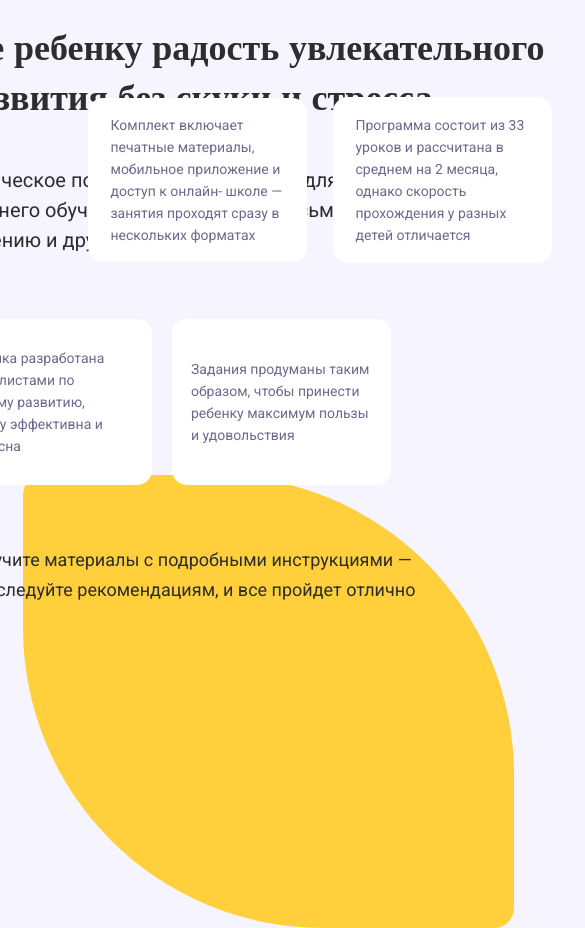
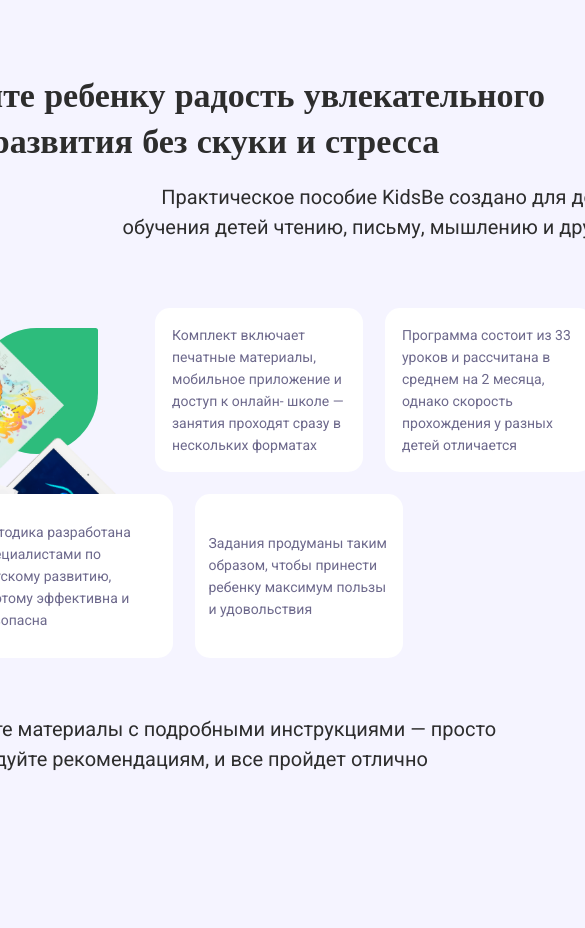
Before and after one commit to janettadev/kidsbe, a React (Create React App) app: page / in a window 390 px wide. Shown: the top 928 px of the page, 585 px wide, since content can reach past the window. After the commit the page ends 851 px from the top, so only its background shows below. Built offline with nearby package versions, Linux system fonts and the light colour scheme.

Commit message:
style section2

```diff
--- a/src/App.scss
+++ b/src/App.scss
@@ -173,3 +173,108 @@ a {
 		}
 	}
 }
+
+@media (max-width: 770px) {
+	.container {
+		width: 770px;
+		max-width: 100%;
+		margin: 0 auto;
+	}
+	#open {
+		padding: 50px 0;
+		.open {
+			position: relative;
+			h1 {
+				font-size: 34px;
+				font-weight: 700;
+				line-height: 46px;
+				margin-left: 40px;
+			}
+			&--info {
+				margin-top: 80px;
+				&__img {
+					margin-left: -520px;
+					img {
+						width: 500.06px;
+						height: 500.79px;
+						margin: 50px 0 0 -30px;
+					}
+					&--rectangle1 {
+						width: 123px;
+						height: 126px;
+						left: 300px;
+						top: 120px;
+						border-radius: 120px 5px 120px 120px;
+					}
+					&--rectangle2 {
+						border-radius: 20px 300px 20px 300px;
+						width: 310px;
+						height: 286px;
+						top: 160px;
+						left: 50px;
+					}
+					&--text1 {
+						width: 208px;
+						height: 164px;
+						left: 480px;
+						top: 100px;
+						p {
+							font-size: 14px;
+							line-height: 22px;
+						}
+					}
+					&--text2 {
+						width: 208px;
+						height: 164px;
+						left: 710px;
+						top: 100px;
+						p {
+							font-size: 14px;
+							line-height: 22px;
+						}
+					}
+				}
+				&__content {
+					margin-top: -100px;
+					h2 {
+						position: absolute;
+						top: 115px;
+						left: 120px;
+						font-size: 20px;
+						font-weight: 400;
+						width: 600px;
+						text-align: center;
+					}
+					&--blocks {
+						position: absolute;
+						top: 380px;
+						right: -13px;
+						gap: 22px;
+						&__block1 {
+							width: 208px;
+							height: 164px;
+						}
+						&__block2 {
+							width: 208px;
+							height: 164px;
+						}
+					}
+					h3 {
+						display: none;
+					}
+				}
+			}
+			h4 {
+				display: block;
+				color: rgb(45, 45, 45);
+				font-family: Roboto;
+				font-size: 20px;
+				font-weight: 400;
+				line-height: 30px;
+				text-align: center;
+				margin-top: -50px;
+				width: 620px;
+			}
+		}
+	}
+}
--- a/src/components/section#2/Open.js
+++ b/src/components/section#2/Open.js
@@ -55,6 +55,10 @@ const Open = () => {
 							</h3>
 						</div>
 					</div>
+					<h4>
+						Вы получите материалы с подробными инструкциями — просто
+						следуйте рекомендациям, и все пройдет отлично
+					</h4>
 				</div>
 			</div>
 		</div>
```
